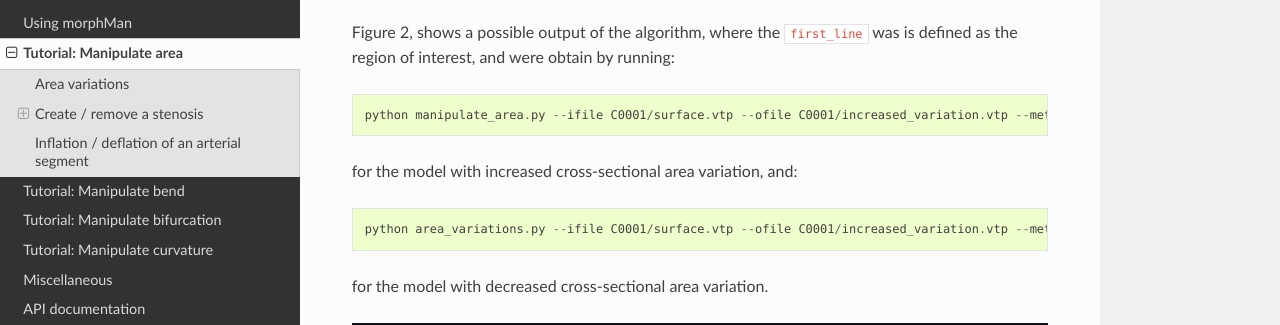
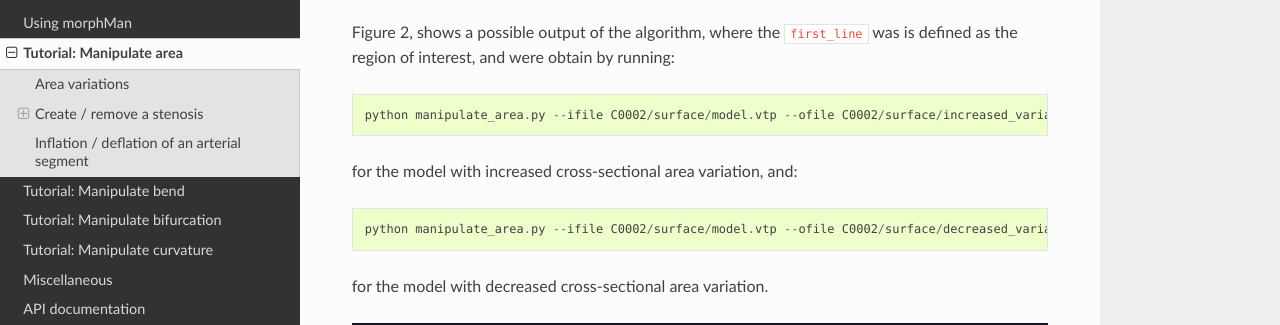
Before and after one commit to KVSlab/morphMan, a Sphinx documentation site: the page built from docs/source/manipulate_area.rst, in a window 1280 px wide and 900 px high, scrolled down 1336 px. Shown: the part 152-477 px from the top of the window. Built offline with Sphinx 7.4.7 and the Read the Docs theme 2.0.0, drawn with Linux system fonts in a browser that asks for light colours; some of the changed text lies outside the part shown.

Commit message:
Update commandline to recreate surface

```diff
--- a/docs/source/manipulate_area.rst
+++ b/docs/source/manipulate_area.rst
@@ -7,8 +7,8 @@ Tutorial: Manipulate area
 =========================
 Manipulation of the cross-sectional area is performed by running the script ``manipulate_area.py``.
 In this tutorial, we are using the model with
-`ID C0001 <http://ecm2.mathcs.emory.edu/aneuriskdata/download/C0001/C0001_models.tar.gz>`_
-from the Aneurisk database. For the commands below we assume that there is a file `./C0001/surface/model.vtp`
+`ID C0002 <http://ecm2.mathcs.emory.edu/aneuriskdata/download/C0002/C0002_models.tar.gz>`_
+from the Aneurisk database. For the commands below we assume that there is a file `./C0002/surface/model.vtp`
 , relative to where you execute the command.
 
 For changing the area you first need to define which segment you want to alter. For ``manipulate_area.py`` there are
@@ -52,11 +52,11 @@ if you choose ``--region-of-interest first_line``, only the end has a smooth tra
 Figure 2, shows a possible output of the algorithm, where the ``first_line`` was is defined
 as the region of interest, and were obtain by running::
 
-    python manipulate_area.py --ifile C0001/surface.vtp --ofile C0001/increased_variation.vtp --method variation --ratio 3.0 --region_of_interest first_line
+    python manipulate_area.py --ifile C0002/surface/model.vtp --ofile C0002/surface/increased_variation.vtp --method variation --ratio 4.0 --region-of-interest first_line --smooth False --poly-ball-size 250 250 250
 
 for the model with increased cross-sectional area variation, and::
 
-    python area_variations.py --ifile C0001/surface.vtp --ofile C0001/increased_variation.vtp --method variation --ratio 1.4 --region_of_interest first_line
+    python manipulate_area.py --ifile C0002/surface/model.vtp --ofile C0002/surface/decreased_variation.vtp --method variation --ratio 2.0 --region-of-interest first_line --smooth False --poly-ball-size 250 250 250
 
 for the model with decreased cross-sectional area variation.
 
@@ -91,7 +91,7 @@ sections with high curvature, like the internal carotid artery, is unproblematic
 
 To recreate the above output, execute the following on the commandline line::
 
-    python manipulate_area.py --ifile C0001/surface.vtp --ofile C0001/stenosis.vtp --smooth True --method stenosis --stenosis-point x y z --percentage 50 --size 1
+    python manipulate_area.py --ifile C0002/surface.vtp --ofile C0002/stenosis.vtp --smooth True --method stenosis --stenosis-point x y z --percentage 50 --size 1
 
 
 Remove stenosis
@@ -99,7 +99,7 @@ Remove stenosis
 To remove a stenosis, you need to provide two points, one at each end of the
 stenosis. The area will be altered to change linearly between the two points.
 
-To exemplify this, we can use the output from the previous example ``C0001/surface/model.vtp``.
+To exemplify this, we can use the output from the previous example ``C0002/surface/model.vtp``.
 To the left in Figure 4 you can see the stenosed model compared to the original, and to the
 right, the comparison between the original model and the 'healed' surface.
 
@@ -109,7 +109,7 @@ right, the comparison between the original model and the 'healed' surface.
 
 To reproduce the above result, execute the following command::
 
-    python manipulate_area.py --ifile C0001/stenosis.vtp --ofile C0001/no_stenosis.vtp --smooth True --method stenosis --stenosis-points x y z x y z
+    python manipulate_area.py --ifile C0002/stenosis.vtp --ofile C0002/no_stenosis.vtp --smooth True --method stenosis --stenosis-points x y z x y z
 
 
 Inflation / deflation of an arterial segment
@@ -120,7 +120,7 @@ region of interest is a transition between the original and modified geometry to
 
 To perform a deflation run the following command::
 
-    python manipulate_area.py --ifile C0001/surface.vtp --ofile C0001/inflated.vtp --smooth True --percentage -20 --method area --region-of-interest first_line
+    python manipulate_area.py --ifile C0002/surface.vtp --ofile C0002/inflated.vtp --smooth True --percentage -20 --method area --region-of-interest first_line
 
 Below is an illustration of area decrease and increase in a single patient-specific model.
 
```
